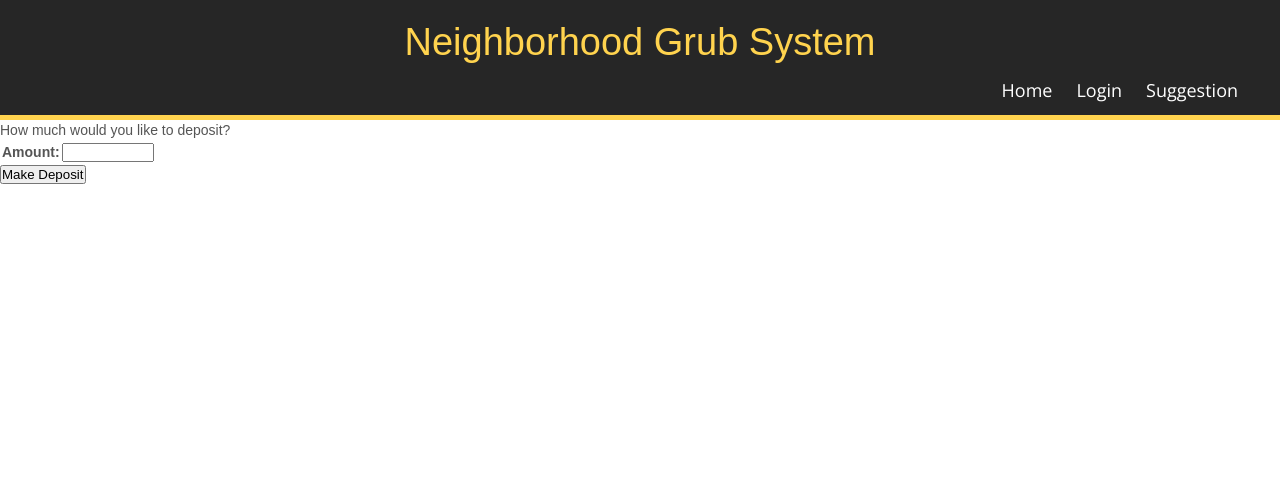
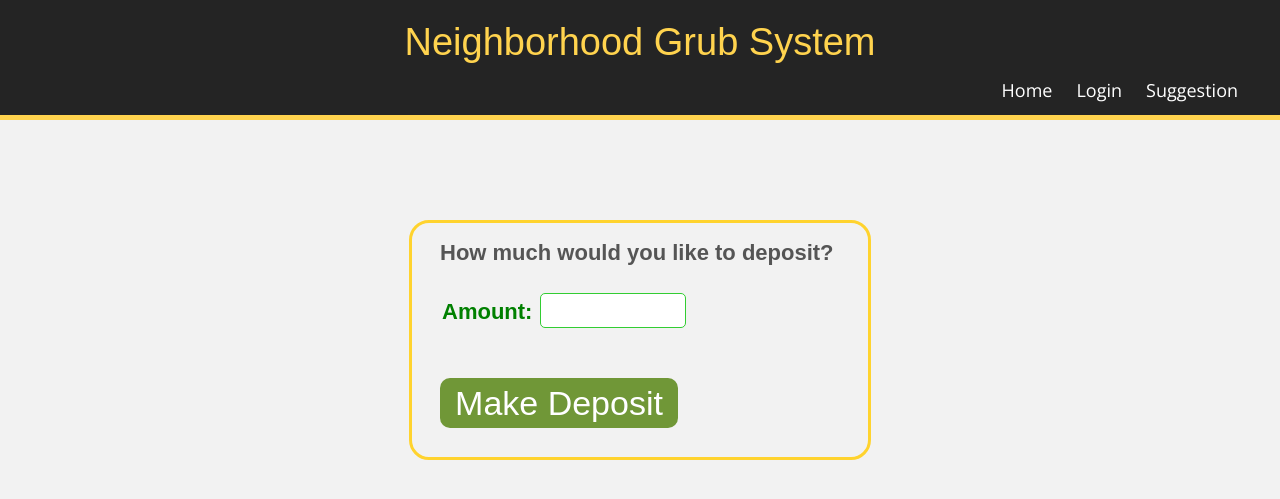
Before and after one commit to MRehman000/Neighborhood-Grub-System, a Django app: page /accounts/deposit/ in a window 1280 px wide. Shown: the top 499 px of the page. Run offline with Django 3.2, Linux system fonts and the light colour scheme.

```diff
--- a/django-project/accounts/templates/accounts/deposit.html
+++ b/django-project/accounts/templates/accounts/deposit.html
@@ -1,4 +1,53 @@
+{% load static %}
 {% include "ngs/header.html" %}
+
+
+<!DOCTYPE html>
+<html>
+	<head>
+		<title>NGS | Deposit</title>
+		<link href="{% static 'css/withdraw.css' %}" rel = "stylesheet" type="text/css"/>
+		<link href='http://fonts.googleapis.com/css?family=Open+Sans:400,600,600italic' rel='stylesheet' type='text/css'>
+
+
+	</head>
+
+	<body>
+		<div class = "input">
+			<p>How much would you like to deposit?</p>
+
+			<form method="POST">
+			  {% csrf_token %}
+			  <table>
+			    {{ form.as_table }}
+			  </table>
+			  <button type="submit">Make Deposit</button>
+			</form>
+		</div>
+
+	</body>
+</html>
+
+
+
+
+
+
+
+
+
+
+
+
+
+
+
+
+
+
+
+
+<!--
 <p>How much would you like to deposit?</p>
 <form method="POST">
   {% csrf_token %}
@@ -6,4 +55,4 @@
     {{ form.as_table }}
   </table>
   <button type="submit">Make Deposit</button>
-</form>
+</form> -->
--- a/django-project/dishes/templates/dishes/cancel_order.html
+++ b/django-project/dishes/templates/dishes/cancel_order.html
@@ -44,12 +44,13 @@
 				    -webkit-border-radius: 10px;
 				    -moz-border-radius: 10px;
 				    -o-border-radius: 10px;
-				    background-color: #ffd32e;
+				    background-color: rgb(112,151,55);
 				    color: rgb(255, 255, 255);
+				    rgb(112,151,55);
 				    margin-right: 13px;
 
 			}
-			.content button:hover, #current{background-color: rgb(112,151,55); color:black;}
+			.content button:hover, #current{background-color: #ffd32e;color:black;}
 		</style>
 	</head>
 
--- /dev/null
+++ b/django-project/static/css/withdraw.css
@@ -0,0 +1,66 @@
+body{background-color:rgb(242,242,242);}
+
+.input{
+
+		width: 400px;
+		height: 94px;
+				margin: 0 auto;
+		margin-top: 100px;
+		padding-top: 20px;
+		padding-left: 28px;
+		border-radius: 20px;
+		-webkit-border-radius:20px;
+		-moz-border-radius:20px;
+		-o-border-radius:20px;
+		font-family: arial;
+		color: white;
+		margin-bottom: 160px;
+		padding-bottom: 120px;
+		font-size: 22px;
+		color: green;
+		border: solid #ffd32e 3px;
+		padding-right: 28px;
+	}
+
+.input p{
+	margin-bottom: 10px;
+	color: #555;
+	font-weight: bold;
+
+}
+
+#id_amount{
+	width: 144px;
+	height: 33px;
+	border: 0;
+	border-radius: 5px;
+	font-size: 14px;
+	padding-left: -11px;
+	margin-top: 18px;
+	margin-bottom: 20px;
+	-webkit-border-radius: 5px;
+	-moz-border-radius: 5px;
+	-o-border-radius: 5px;
+	margin-right: 0px;
+	margin-left: 6px;
+	border: solid limegreen 1px;
+}
+
+
+.input button{
+	margin-top: 28px;
+	margin-bottom: 20px;
+	width: 238px;
+	height: 50px;
+	border: 0;
+	border-radius: 5px;
+	font-size: 34px;
+	-webkit-border-radius: 10px;
+	-moz-border-radius: 10px;
+	-o-border-radius: 10px;
+	background-color: rgb(112,151,55);
+	color: rgb(255, 255, 255);
+	margin-right: 13px;
+
+			}
+.input button:hover, #current{background-color: #ffd32e;color:black;}
```
